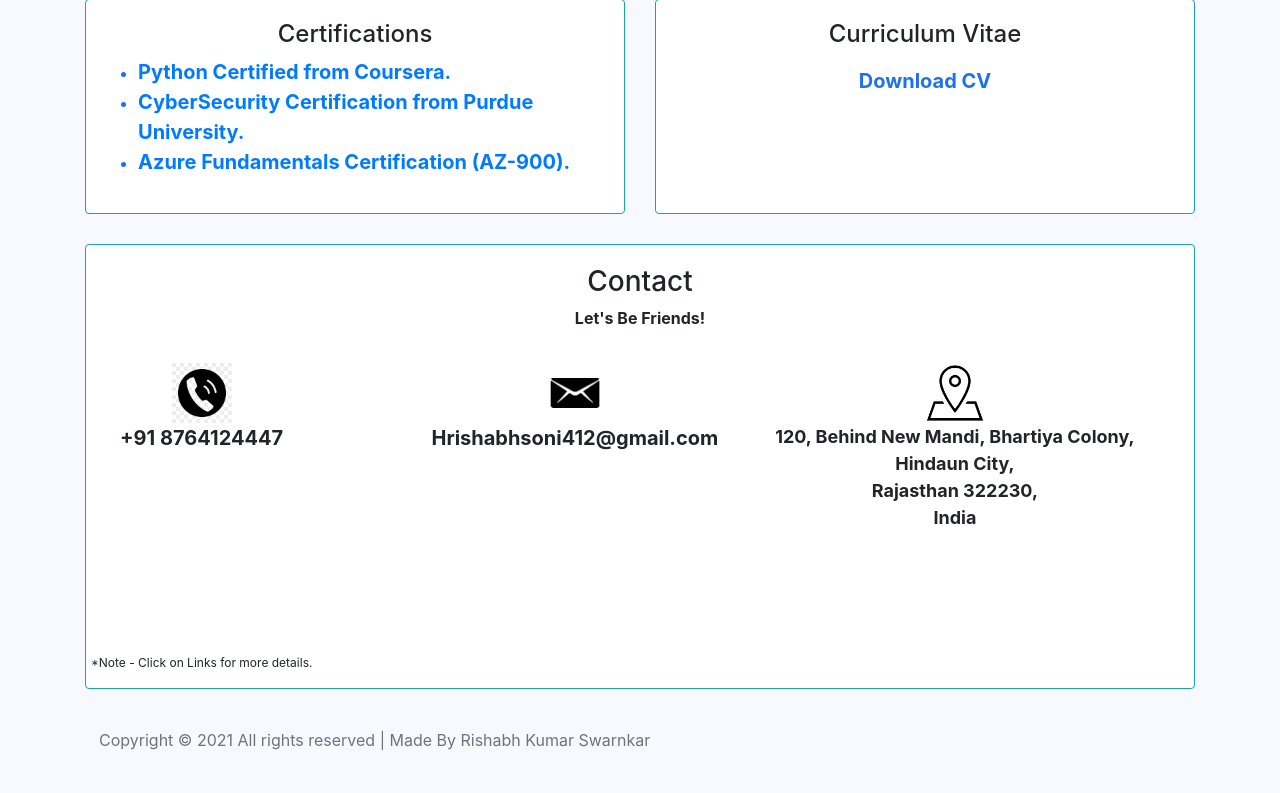
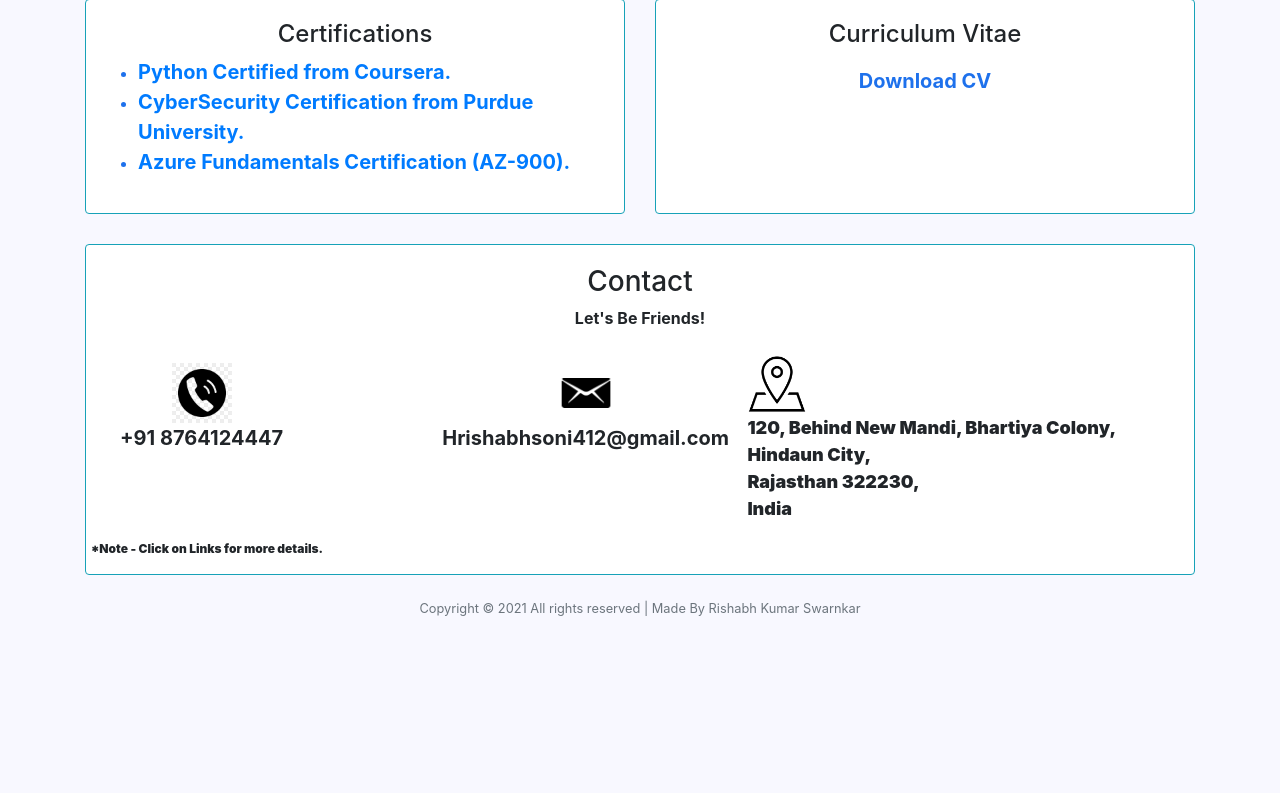
Before and after one commit to Hrishabh412/Portfolio-Website-Django, a Django app: page / in a window 1280 px wide. Shown: the part 1244-2037 px from the top of the page. After the commit the page ends 1860 px from the top, so only its background shows below. Run offline with Django 3.2, Linux system fonts and the light colour scheme; some libraries are stand-ins or nearby versions.

Commit message:
Initial commit

```diff
--- a/templates/home.html
+++ b/templates/home.html
@@ -90,11 +90,23 @@
     text-align:center;
 }
 
+
+.compact{
+    display: inline-block;
+    width: 100%;
+    height: 100%;
+    object-fit: cover;
+}
+.compact::after{
+    content:'';
+    display:block;
+    clear:both;
+}
 </style>
 <body>
     <div class="container my-2" style="padding-top:50px">
         <div class='row'>
-            <div class='col-md-3' >
+            <div class='col-md-3'>
                 <div class='card card-body h-100 border-info' id="profile-wrapper">
                     <img src="/static/img/profile.jpg" alt="..." id="profile-pic">
                     <hr>
@@ -221,17 +233,17 @@
         </div>
 
         <div class='row'>
-            <div class='col-md-12'>
+            <div class='col-md-12 compact'>
                 <div class='card card-body h-100 border-info'>
                     <h3 style='text-align:center;'>Contact</h3>
                     <h7 style='text-align:center; font-weight:bold'>Let's Be Friends!</h7><br>
                     <div class='row'>
                         <ul class='ul-img2' style="list-style-type:none">
-                                <li class='flot2' style="width:29%;"><a class="btn btn-default btn-round btn-lg btn-icon" href="tel:+91-87641-24447"  target="_blank" >
+                                <li class='flot2' style="width:30%;"><a class="btn btn-default btn-round btn-lg btn-icon" href="tel:+91-87641-24447"  target="_blank" >
                                         <img class="logo_image2" src="static/img/call.jpg"><br><b>+91 8764124447</a></li>
-                                <li class='flot2' style="width:32%;"><a class="btn btn-default btn-round btn-lg btn-icon" href="mailto:hrishabhsoni412@gmail.com"  target="_blank">
+                                <li class='flot2' style="width:30%;"><a class="btn btn-default btn-round btn-lg btn-icon" href="mailto:hrishabhsoni412@gmail.com"  target="_blank">
                                         <img class="logo_image2" src="static/img/mail.png"><br><b>Hrishabhsoni412@gmail.com</a> </li>
-                                <li class='flot2'><a class="btn btn-default btn-round btn-lg btn-icon" href="https://maps.app.goo.gl/bA4cER4mc5hN5mSf8" target="_blank" >
+                                <li class='flot2' style="width:33%><a class="btn btn-default btn-round btn-lg btn-icon" href="https://maps.app.goo.gl/bA4cER4mc5hN5mSf8" target="_blank" >
                                         <img class="logo_image2" src="static/img/address.png"> <br>
                                             <address><b>
                                             <div style="font-size:18px">120, Behind New Mandi, Bhartiya Colony,</div>
```
